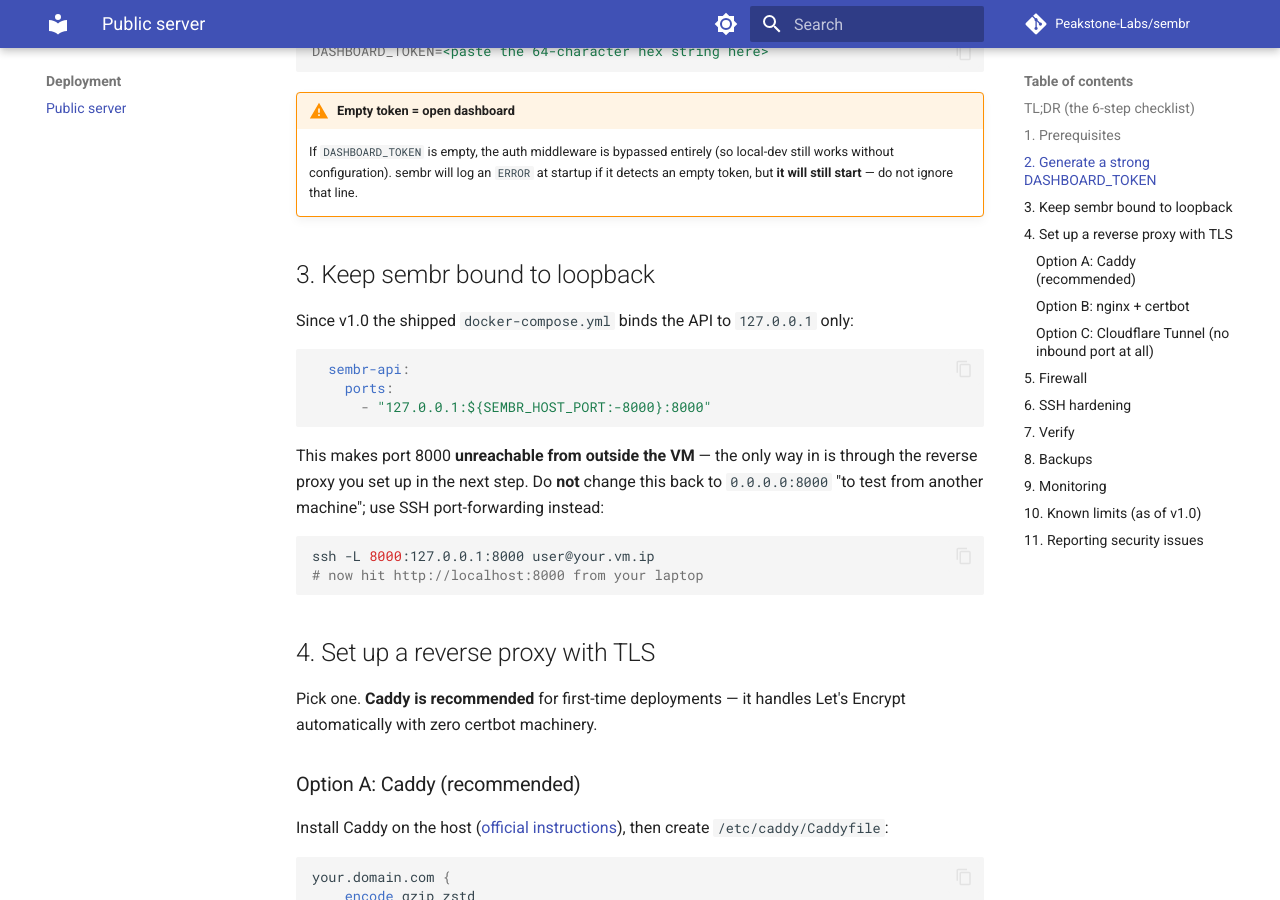
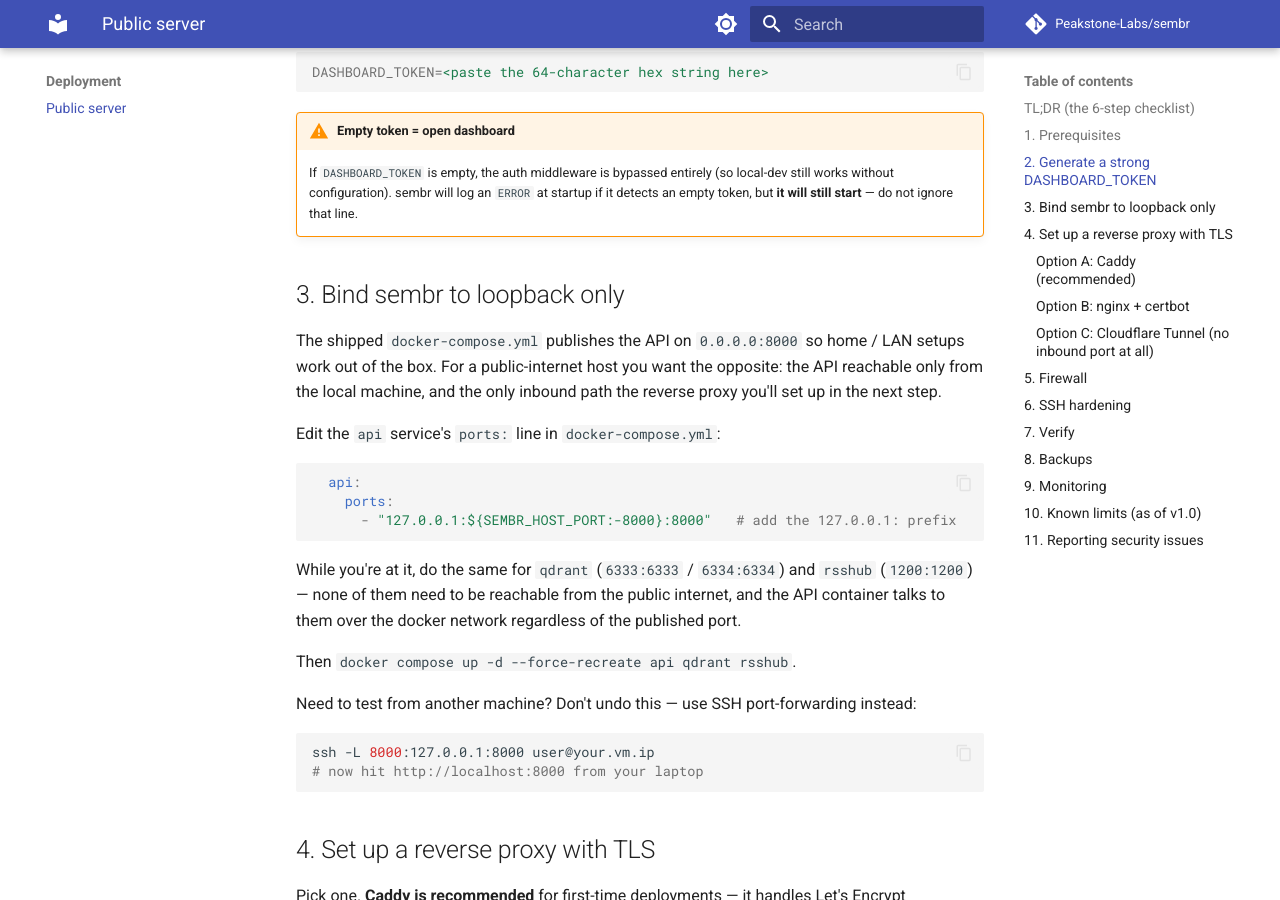
Before and after one commit to Peakstone-Labs/sembr, an MkDocs documentation site: the page built from docs/deployment/public.md, in a window 1280 px wide and 900 px high, scrolled down 1306 px. Built offline with MkDocs 1.6.1 and Material for MkDocs 9.7.7, drawn with Linux system fonts in a browser that asks for light colours; comment, search, counter and statistics services are not loaded; some of the changed text lies outside the part shown.

Commit message:
deploy: keep 0.0.0.0 default; move loopback bind to manual step in public.md
Reverts the docker-compose default-bind change from 8f370b8 — the
loopback default broke LAN / home-server access without a reverse
proxy, and was overkill for v1.0. We're keeping the original
0.0.0.0 publish so `docker compose up` keeps working on a Mac mini
or LAN host. Users who need a public-internet deployment now follow
the explicit step in docs/deployment/public.md to add the
`127.0.0.1:` prefix themselves before the reverse-proxy step.

DASHBOARD_TOKEN empty-startup ERROR warning (also from 8f370b8) is
retained — it's orthogonal to the bind default and useful regardless.

Co-Authored-By: Claude Opus 4.7 (1M context) <noreply@anthropic.com>

````diff
--- a/docs/deployment/public.md
+++ b/docs/deployment/public.md
@@ -3,7 +3,7 @@
 This guide is for users who want to run sembr on a cloud VM (DigitalOcean / Hetzner / Vultr / EC2 / …) and reach the dashboard from anywhere on the internet.
 
 !!! danger "Default config is **not** public-internet safe"
-    Out of the box, sembr binds to `0.0.0.0:8000` in plaintext with `DASHBOARD_TOKEN` empty. If you `docker compose up` on a VM with a public IP and open port 8000 in the firewall, **the dashboard is open to the world with no authentication**. Read this whole page before exposing sembr publicly.
+    Out of the box, sembr binds to `0.0.0.0:8000` in plaintext with `DASHBOARD_TOKEN` empty. If you `docker compose up` on a VM with a public IP and open port 8000 in the firewall, **the dashboard is open to the world with no authentication**. This default is chosen to keep LAN / home-server setups frictionless; the steps below walk you through the changes you must make before exposing sembr publicly.
 
 The recommended path is still a private network (Tailscale / WireGuard / VPN) — see [Getting Started](../getting-started.md). Use this guide only if you actually need a public endpoint.
 
@@ -12,7 +12,7 @@ The recommended path is still a private network (Tailscale / WireGuard / VPN)
 ## TL;DR (the 6-step checklist)
 
 1. Set a strong **`DASHBOARD_TOKEN`** in `.env`.
-2. Keep sembr bound to **loopback only** (default in `docker-compose.yml` since v1.0).
+2. Edit `docker-compose.yml` to bind the API to **loopback only** (`127.0.0.1:8000:8000`).
 3. Put it behind a **reverse proxy with TLS** (Caddy is the easiest).
 4. **Firewall**: allow 443, drop 8000, lock 22 down to your SSH key.
 5. **SSH hardening**: disable password auth and root login.
@@ -45,17 +45,23 @@ DASHBOARD_TOKEN=<paste the 64-character hex string here>
 !!! warning "Empty token = open dashboard"
     If `DASHBOARD_TOKEN` is empty, the auth middleware is bypassed entirely (so local-dev still works without configuration). sembr will log an `ERROR` at startup if it detects an empty token, but **it will still start** — do not ignore that line.
 
-## 3. Keep sembr bound to loopback
+## 3. Bind sembr to loopback only
 
-Since v1.0 the shipped `docker-compose.yml` binds the API to `127.0.0.1` only:
+The shipped `docker-compose.yml` publishes the API on `0.0.0.0:8000` so home / LAN setups work out of the box. For a public-internet host you want the opposite: the API reachable only from the local machine, and the only inbound path the reverse proxy you'll set up in the next step.
+
+Edit the `api` service's `ports:` line in `docker-compose.yml`:
 
 ```yaml
-  sembr-api:
+  api:
     ports:
-      - "127.0.0.1:${SEMBR_HOST_PORT:-8000}:8000"
+      - "127.0.0.1:${SEMBR_HOST_PORT:-8000}:8000"   # add the 127.0.0.1: prefix
 ```
 
-This makes port 8000 **unreachable from outside the VM** — the only way in is through the reverse proxy you set up in the next step. Do **not** change this back to `0.0.0.0:8000` "to test from another machine"; use SSH port-forwarding instead:
+While you're at it, do the same for `qdrant` (`6333:6333` / `6334:6334`) and `rsshub` (`1200:1200`) — none of them need to be reachable from the public internet, and the API container talks to them over the docker network regardless of the published port.
+
+Then `docker compose up -d --force-recreate api qdrant rsshub`.
+
+Need to test from another machine? Don't undo this — use SSH port-forwarding instead:
 
 ```bash
 ssh -L 8000:127.0.0.1:8000 user@your.vm.ip
````
Also changed, not shown: README.md (+1 -1 lines), docker-compose.yml (+4 -13 lines), docs/configuration.md (+0 -1 lines), 1 other file.
